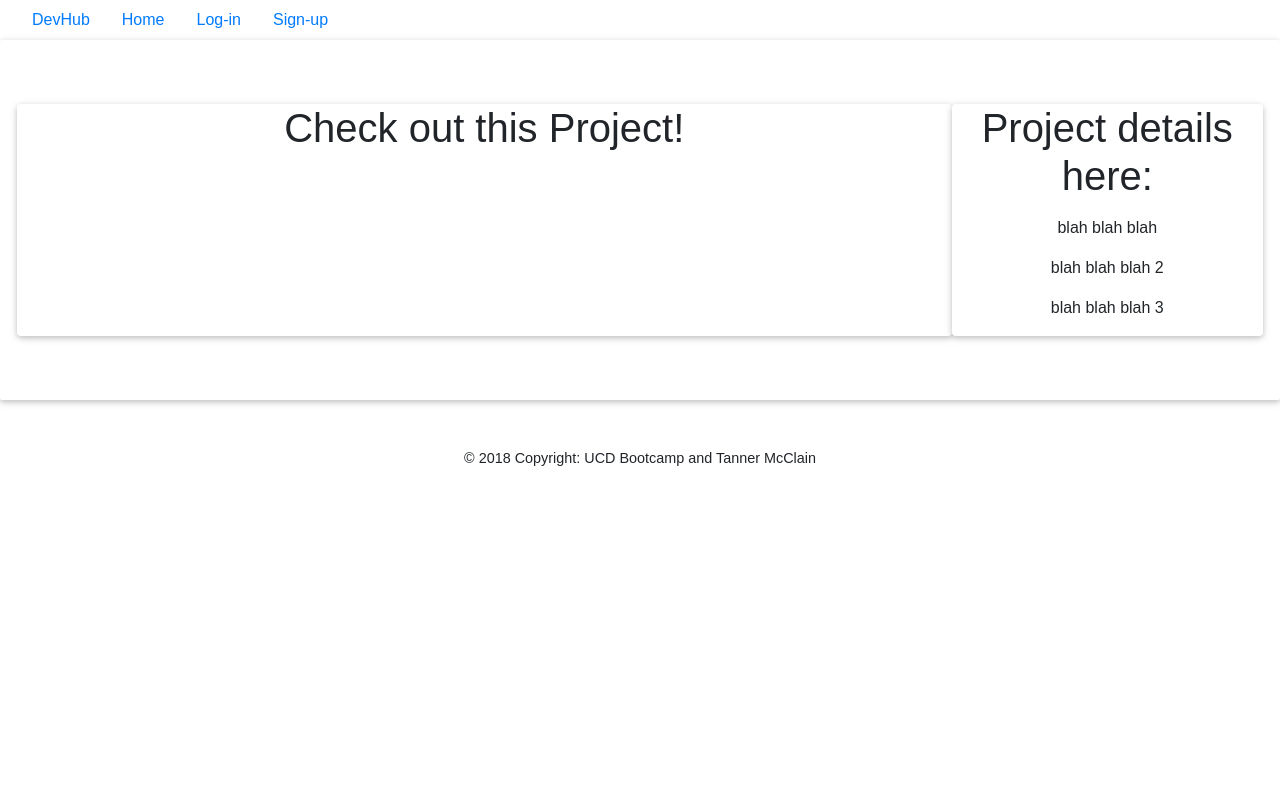
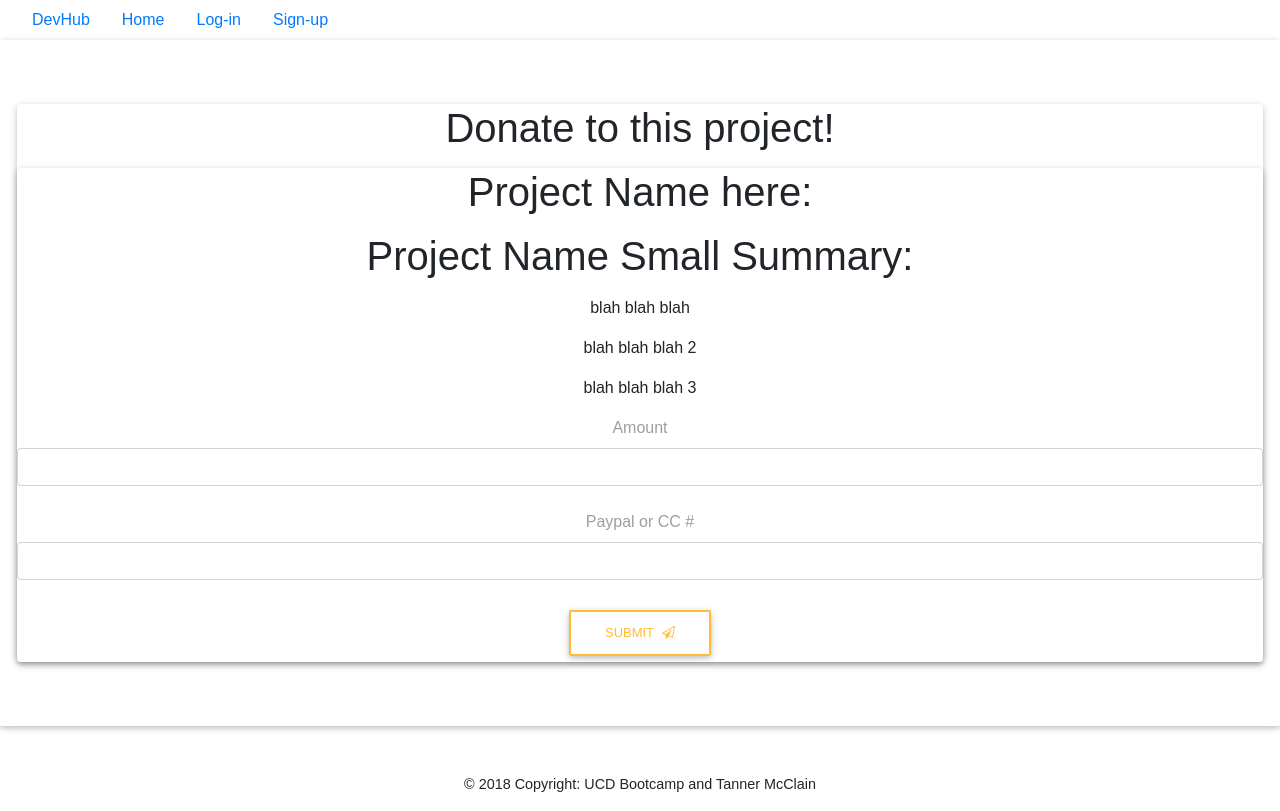
Before and after one commit to kwoulfe/Group-React, a React (Create React App) app in the folder client/: page /donate in a window 1280 px wide. Built offline with nearby package versions, Linux system fonts and the light colour scheme.

Commit message:
trying to get ifra's components

```diff
--- a/client/src/App.js
+++ b/client/src/App.js
@@ -7,7 +7,9 @@ import LogIn from "./components/LogIn";
 import SignUp from "./components/SignUp";
 import Error from "./components/Error";
 import Navigation from "./components/Navigation";
+import Project from "./components/Project";
 import Donate from "./components/Donate";
+import ThankYou from "./components/ThankYou";
 
 
 
@@ -24,7 +26,9 @@ class App extends Component {
               <Route path="/" component={Home} exact />
               <Route path="/login" component={LogIn} />
               <Route path="/signup" component={SignUp} />
+              <Route path="/project" component={Project} />
               <Route path="/donate" component={Donate} />
+              <Route path="/thankyou" component={ThankYou} />
               <Route component={Error} />
             </Switch>
           </div>
--- a/client/src/components/Donate.js
+++ b/client/src/components/Donate.js
@@ -6,22 +6,43 @@ const Donate = () => (
         {/* Jumbotron */}
         <div class="jumbotron text-center">
             <div class="row">
-                <div className="card col-md-9">
+                <div className="card col-md-12">
                     <h1 class="h1-reponsive mb-3 font"><strong>
-                        Check out this Project!
+                        Donate to this project!
                     </strong></h1>
 
-                </div>
 
-                <div className="card col-md-3">
+                    <div className="card row">
                         <h1 class="h1-reponsive mb-3 font"><strong>
-                        Project details here:
+                            Project Name here:
+                    </strong></h1>
+                        <h1 class="h1-reponsive mb-3 font"><strong>
+                            Project Name Small Summary:
                     </strong></h1>
 
                         <p>blah blah blah</p>
                         <p>blah blah blah 2</p>
                         <p>blah blah blah 3</p>
 
+                        <form>
+
+                            <label for="defaultFormContactNameEx" class="grey-text">Amount</label>
+                            <input type="text" id="defaultFormContactNameEx" class="form-control"></input>
+
+                            <br></br>
+
+                            <label for="defaultFormContactEmailEx" class="grey-text">Paypal or CC #</label>
+                            <input type="email" id="defaultFormContactEmailEx" class="form-control"></input>
+
+
+                        </form>
+
+
+                            <div class="text-center mt-4">
+                                <a href="/thankyou"><button class="btn btn-outline-warning">Submit<i class="fa fa-paper-plane-o ml-2"></i></button></a>
+                            </div>
+
+                        </div>
                     </div>
                 </div>
             </div>
--- a/client/src/components/Home.js
+++ b/client/src/components/Home.js
@@ -23,7 +23,7 @@ const Home = () => (
                 <img src="https://encrypted-tbn0.gstatic.com/images?q=tbn:ANd9GcTQ0qGK86Vd5uCa97hCc-6l9acq9xWEgHpnqUF5lh042iqK1er4" class="img-thumbnail"></img>
                 <div card-body>
                     <p> Example Projecct 1 </p>
-                    <a href="/donate"><button>Check them out!</button></a>
+                    <a href="/project"><button>Check them out!</button></a>
                 </div>
 
             </div>
@@ -32,7 +32,7 @@ const Home = () => (
                 <img src="https://encrypted-tbn0.gstatic.com/images?q=tbn:ANd9GcTQ0qGK86Vd5uCa97hCc-6l9acq9xWEgHpnqUF5lh042iqK1er4" class="img-thumbnail"></img>
                 <div card-body>
                     <p> Example Projecct 2 </p>
-                    <a href="/donate"><button>Check them out!</button></a>
+                    <a href="/project"><button>Check them out!</button></a>
 
                 </div>
 
@@ -42,7 +42,7 @@ const Home = () => (
                 <img src="https://encrypted-tbn0.gstatic.com/images?q=tbn:ANd9GcTQ0qGK86Vd5uCa97hCc-6l9acq9xWEgHpnqUF5lh042iqK1er4" class="img-thumbnail"></img>
                 <div card-body>
                     <p> Example Projecct 3 </p>
-                    <a href="/donate"><button>Check them out!</button></a>
+                    <a href="/project"><button>Check them out!</button></a>
 
                 </div>
 
@@ -52,7 +52,7 @@ const Home = () => (
                 <img src="https://encrypted-tbn0.gstatic.com/images?q=tbn:ANd9GcTQ0qGK86Vd5uCa97hCc-6l9acq9xWEgHpnqUF5lh042iqK1er4" class="img-thumbnail"></img>
                 <div card-body>
                     <p> Example Projecct 4 </p>
-                    <a href="/donate"><button>Check them out!</button></a>
+                    <a href="/project"><button>Check them out!</button></a>
 
                 </div>
 
--- /dev/null
+++ b/client/src/components/Project.js
@@ -0,0 +1,45 @@
+import React from "react";
+
+const Project = () => (
+
+    <div>
+        {/* Jumbotron */}
+        <div class="jumbotron text-center">
+            <div class="row">
+                <div className="card col-md-9">
+                    <h1 class="h1-reponsive mb-3 font"><strong>
+                        Check out this Project!
+                    </strong></h1>
+
+                </div>
+
+                <div className="card col-md-3">
+                    <h1 class="h1-reponsive mb-3 font"><strong>
+                        Project details here:
+                    </strong></h1>
+
+                    <p>blah blah blah</p>
+                    <p>blah blah blah 2</p>
+                    <p>blah blah blah 3</p>
+
+                    <a href="/donate"><button>Donate</button></a>
+
+                </div>
+            </div>
+        </div>
+
+        {/* footer */}
+        <div className="font-small blue1 margin2">
+
+            <div class="footer-copyright text-center py-3 fontStyle">© 2018 Copyright:
+
+                        <span> UCD Bootcamp and Tanner McClain</span>
+            </div>
+
+        </div>
+
+    </div>
+
+);
+
+export default Project;
--- /dev/null
+++ b/client/src/components/ThankYou.js
@@ -0,0 +1,37 @@
+
+import React from "react";
+
+const ThankYou = () => (
+
+    <div>
+
+        {/* Sign-up form */}
+        <div class="jumbotron text-center">
+
+            <div className="card">
+                <h1 class="h1-reponsive mb-3 font"><strong>
+                    Thank you for your Support!
+                </strong></h1>
+                <p class="lead font2">Click below to go back to searching!</p>
+
+                <a href="/"><button class="btn btn-outline-warning" type="submit">Home<i class="fa fa-paper-plane-o ml-2"></i></button></a>
+
+
+            </div>
+        </div>
+
+
+        {/* footer */}
+        <div className="font-small blue1 margin2">
+
+            <div class="footer-copyright text-center py-3 fontStyle">© 2018 Copyright:
+
+                        <span> UCD Bootcamp and Tanner McClain</span>
+            </div>
+
+        </div>
+    </div>
+
+);
+
+export default ThankYou;
```
Lines whose indentation alone changed are shown as unchanged.
